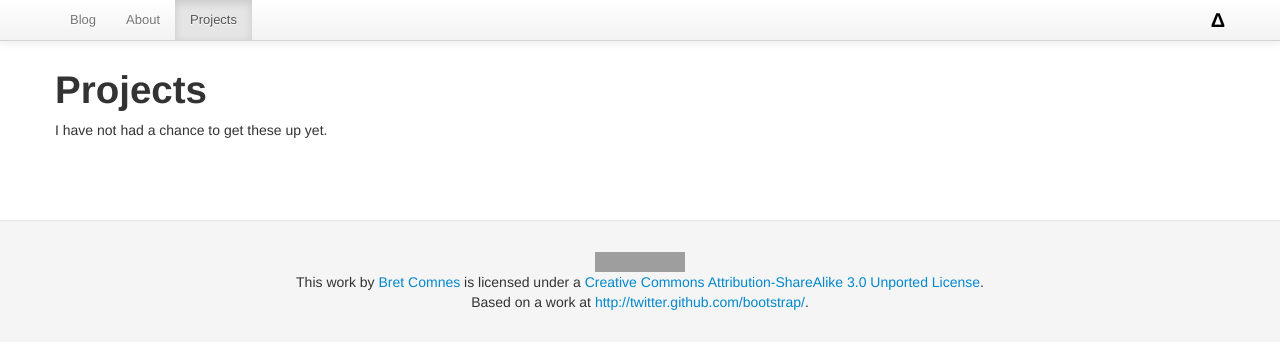
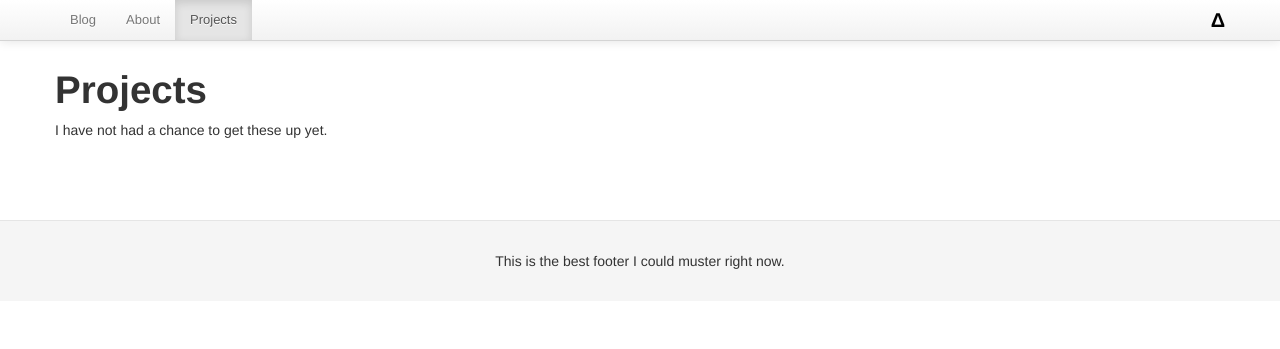
Before and after one commit to bcomnes/old-bret.io, a Jekyll site: the page built from projects.md, in a window 1280 px wide. Shown: the top 349 px of the page. Built offline with Jekyll 4.4.1, drawn with Linux system fonts in a browser that asks for light colours; Markdown is read by kramdown in place of the engine named in the settings; grey boxes are pictures that could not be loaded.

Commit message:
CC footer does not validate.  Thanks guys
Signed-off-by: Bret Comnes <bcomnes@gmail.com>

```diff
--- a/_includes/footer.html
+++ b/_includes/footer.html
@@ -1,7 +1,5 @@
 <!-- Footer
 ================================================== -->
 <footer class="footer">
-    <div class="container">
-        <a rel="license" href="http://creativecommons.org/licenses/by-sa/3.0/deed.en_US"><img alt="Creative Commons License" style="border-width:0" src="http://i.creativecommons.org/l/by-sa/3.0/80x15.png" /></a><br />This work by <a xmlns:cc="http://creativecommons.org/ns#" href="https://www.bre.tc" property="cc:attributionName" rel="cc:attributionURL">Bret Comnes</a> is licensed under a <a rel="license" href="http://creativecommons.org/licenses/by-sa/3.0/deed.en_US">Creative Commons Attribution-ShareAlike 3.0 Unported License</a>.<br />Based on a work at <a xmlns:dct="http://purl.org/dc/terms/" href="http://twitter.github.com/bootstrap/" rel="dct:source">http://twitter.github.com/bootstrap/</a>.
-    </div>
+This is the best footer I could muster right now.
 </footer>
```
